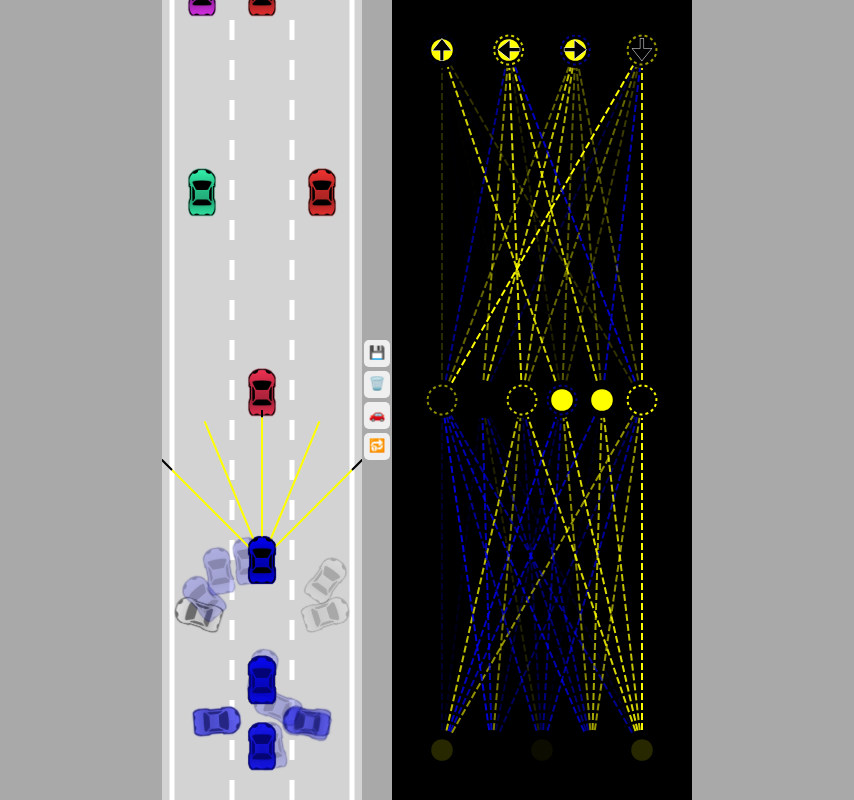
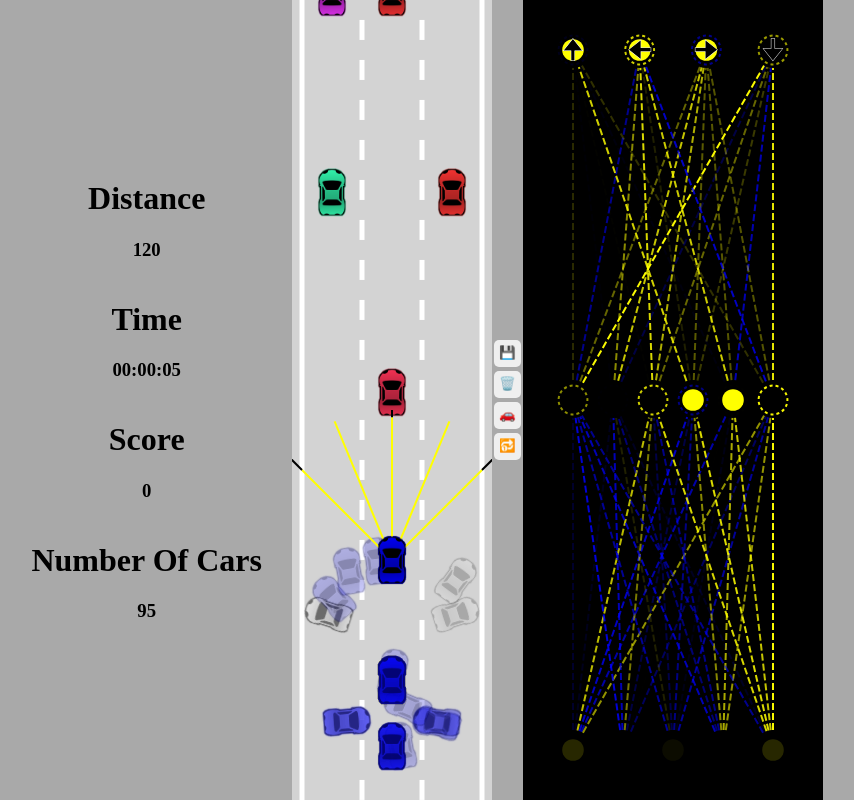
Before and after one commit to OmerZo/Self-Driving-Car, a plain HTML site: page index.html in a window 1280 px wide. Shown: the whole page, without its empty margins (213-1067 px from the left). Drawn offline with Linux system fonts and the light colour scheme; animation ran at ten frames a second.

Commit message:
Close #4, Added information like distance, time, number of cars...

```diff
--- a/index.html
+++ b/index.html
@@ -4,6 +4,24 @@
     <link rel="stylesheet" href="style.css">
 </head>
 <body>
+    <div id="info">
+        <div id="distanceInfo">
+            <h1>Distance</h1>
+            <h3>0</h3>
+        </div>
+        <div id="timeInfo">
+            <h1>Time</h1>
+            <h3>00:00:00</h3>
+        </div>
+        <div id="scoreInfo">
+            <h1>Score</h1>
+            <h3>0</h3>
+        </div>
+        <div id="numOfCarsInfo">
+            <h1>Number Of Cars</h1>
+            <h3>0</h3>
+        </div>
+    </div>
     <canvas id="carCanvas"></canvas>
     <div id="verticalButtons">
         <button onclick="save()">💾</button>
--- a/main.js
+++ b/main.js
@@ -2,6 +2,11 @@ const carCanvas=document.getElementById("carCanvas");
 carCanvas.width=200;
 const networkCanvas=document.getElementById("networkCanvas");
 networkCanvas.width=300;
+
+const distanceInfo = document.getElementById("distanceInfo").querySelector("h3");
+const scoreInfo = document.getElementById("scoreInfo").querySelector("h3");
+const numOfCarsInfo = document.getElementById("numOfCarsInfo").querySelector("h3");
+const timeInfo = document.getElementById("timeInfo").querySelector("h3");
 
 const carCtx = carCanvas.getContext("2d");
 const networkCtx = networkCanvas.getContext("2d");
@@ -45,6 +50,8 @@ const traffic=[
 ];
 
 animate();
+const startTime = new Date().getTime();
+setInterval(updateStopwatch, 1000);
 
 function save(){
     localStorage.setItem("bestBrain", JSON.stringify(bestCar.brain));
@@ -92,6 +99,26 @@ function generateTraffic() {
         traffic.push(new Car(road.getLaneCenter(lane),lastTrafficPos - distFromLastTraffic, 30, carSize,"DUMMY",2, getRandomColor()));
     }
 }
+
+function updateInfo() {
+    distanceInfo.innerText = Math.round((bestCar.y * -1) + 100);
+    numOfCarsInfo.innerText = cars.filter(car => !car.damaged).length;
+}
+
+function updateStopwatch() {
+    const currentTime = new Date().getTime(); // get current time in milliseconds
+    const elapsedTime = currentTime - startTime; // calculate elapsed time in milliseconds
+    const seconds = Math.floor(elapsedTime / 1000) % 60; // calculate seconds
+    const minutes = Math.floor(elapsedTime / 1000 / 60) % 60; // calculate minutes
+    const hours = Math.floor(elapsedTime / 1000 / 60 / 60); // calculate hours
+    const displayTime = pad(hours) + ":" + pad(minutes) + ":" + pad(seconds); // format display time
+    timeInfo.innerHTML = displayTime; // update the display
+  }
+
+  function pad(number) {
+    // add a leading zero if the number is less than 10
+    return (number < 10 ? "0" : "") + number;
+  }
 
 function animate(time){
     if(traffic.slice(-1)[0].y > bestCar.y - 700) {
@@ -142,5 +169,6 @@ function animate(time){
 
     networkCtx.lineDashOffset=-time/50;
     Visualizer.drawNetwork(networkCtx,bestCar.brain);
+    updateInfo();
     requestAnimationFrame(animate);
 }
--- a/style.css
+++ b/style.css
@@ -10,6 +10,13 @@ body{
 #verticalButtons{
     display:flex;
     flex-direction:column;
+}
+
+#info{
+    display:flex;
+    flex-direction:column;
+    padding-right: 30px;
+    text-align:center;
 }
 
 button{
```
